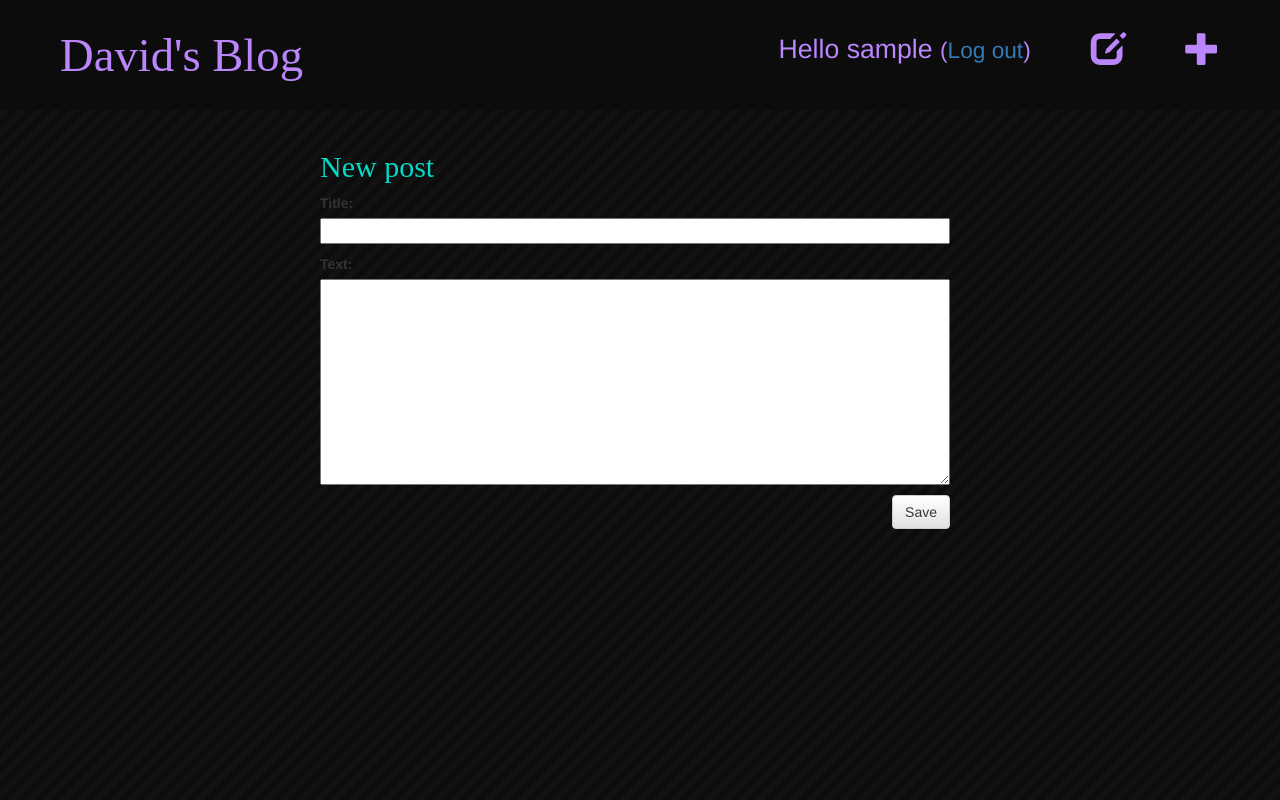
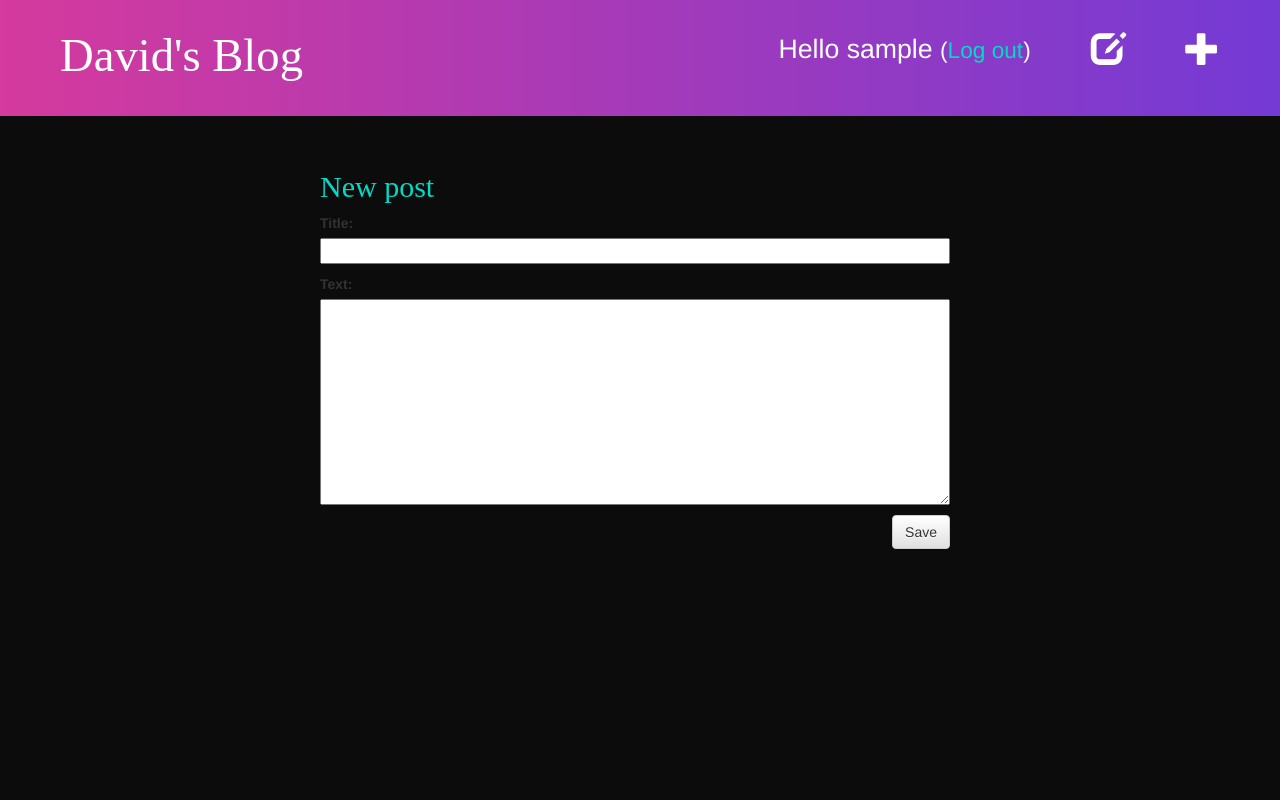
Before and after one commit to DavidCandreanu00/university-bridging-coursework, a Django app: page /post/new/ in a window 1280 px wide. Run offline with Django 3.2, Linux system fonts and the light colour scheme; the visitor is signed in with stand-in values (Sample User, id 1); some libraries are stand-ins or nearby versions; some web fonts are replaced.

Commit message:
Design changes

```diff
--- a/blog/static/css/blog.css
+++ b/blog/static/css/blog.css
@@ -16,7 +16,8 @@ h1 a, h2 a {
 }
 
 body {
-    background: repeating-linear-gradient( -45deg, #0c0c0c 0px, #0c0c0c 5px, #121212 6px, #121212 11px, #0c0c0c 12px);
+    /*background: repeating-linear-gradient( -45deg, #0c0c0c 0px, #0c0c0c 5px, #121212 6px, #121212 11px, #0c0c0c 12px);*/
+    background: #0c0c0c;
 }
 
 .date {
@@ -30,15 +31,19 @@ body {
 }
 
 .page-header {
-    background-color: #0c0c0c;
+    background: linear-gradient(to left, #743ad5, #d53a9d);
     margin-top: 0;
-    padding: 10px 0px 80px 0px;
+    padding: 10px 0px 35px 0px;
     border-style: none;
     text-align: center;
+    position: fixed;
+    top:0;
+    width: 100%;
+    z-index: 10
 }
 
 .page-header h1, .page-header h1 a, .page-header h1 a:visited, .page-header h1 a:active {
-	color: #BB86FC;
+	color: #ffffff;
     font-size: 30pt;
     text-decoration: none;
 }
@@ -46,7 +51,7 @@ body {
 .content-container {
     margin-left: 25%;
     margin-right: 0%;
-
+    margin-top: 150px;
 }
 
 .save {
@@ -58,10 +63,19 @@ body {
 }
 
 .top-menu, .top-menu:hover, .top-menu:visited {
-    color: #BB86FC;
+    color: #ffffff;
     font-size: 16pt;
     margin-right: 20px;
     margin-top: 20px;
+}
+
+#logout, #logout:visited{
+    color: #03DAC6;
+}
+
+#logout:hover{
+    color: #02ae9e;
+    text-decoration: none;
 }
 
 #edit-button, #add-post-button, #lock-item{
@@ -91,7 +105,7 @@ body {
 	font-family: 'Recursive';
 }
 
-#buton-edit, #buton-remove {
+#buton-edit, #buton-remove, #buton-publish {
     background-color: #BB86FC;
     margin-top: 15px;
     margin-right: 15px;
--- a/blog/templates/blog/base.html
+++ b/blog/templates/blog/base.html
@@ -28,7 +28,7 @@
 
             <a href="{% url 'post_draft_list' %}" class="top-menu" id="edit-button"><span class="glyphicon glyphicon-edit"></span></a>
 
-            <p class="top-menu" id="user-details">Hello {{ user.username }} <small>(<a href="{% url 'logout' %}">Log out</a>)</small></p>
+            <p class="top-menu" id="user-details">Hello {{ user.username }} <small>(<a href="{% url 'logout' %}" id="logout">Log out</a>)</small></p>
 
         {% else %}
             <a href="{% url 'login' %}" class="top-menu" id="lock-item"><span class="glyphicon glyphicon-lock"></span></a>
--- a/blog/templates/blog/post_detail.html
+++ b/blog/templates/blog/post_detail.html
@@ -7,7 +7,7 @@
                 {{ post.published_date }}
             </div>
         {% else %}
-            <a class="btn btn-default" href="{% url 'post_publish' pk=post.pk %}">Publish</a>
+            <a class="btn btn-default" id="buton-publish" href="{% url 'post_publish' pk=post.pk %}">Publish</a>
         {% endif %}
         {% if user.is_authenticated %}
      		<a class="btn btn-default" id="buton-edit" href="{% url 'post_edit' pk=post.pk %}"><span class="glyphicon glyphicon-pencil"></span></a>
```
